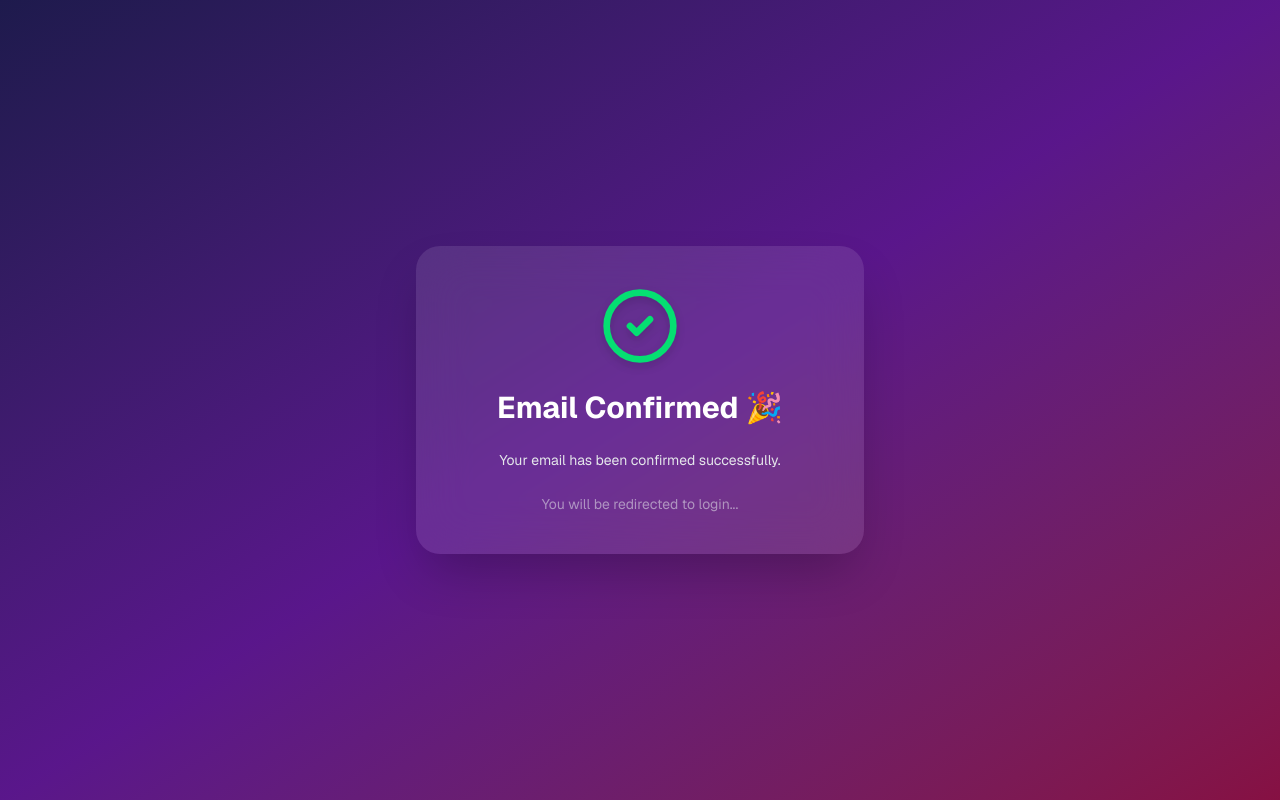
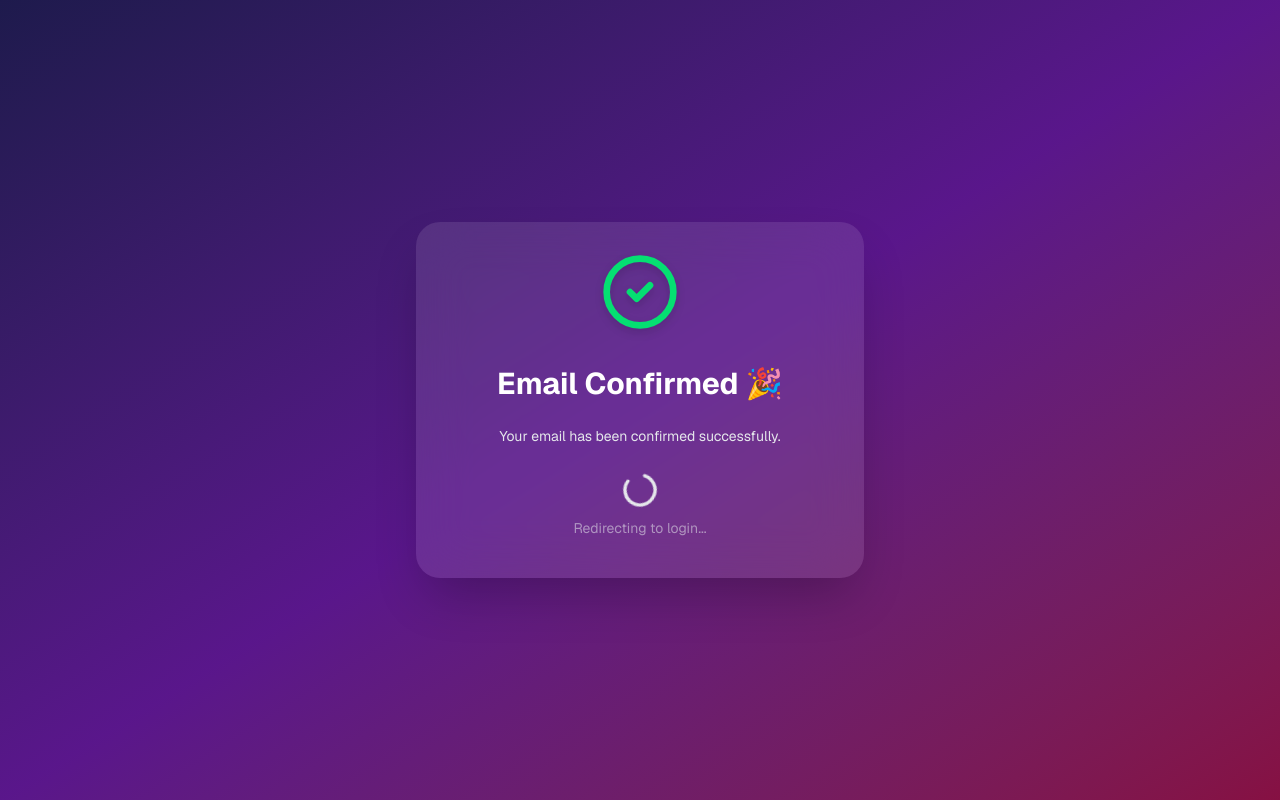
Before and after one commit to Devvfong/qiiweb, a Next.js app: page /auth/callback in a window 1280 px wide. Both pictures are taken after a click on the button "Go to Login". Built offline with nearby package versions, Linux system fonts and the light colour scheme.

Commit message:
confirm redirected done and testing confirm navigation back v2.5

```diff
--- a/app/auth/callback/page.tsx
+++ b/app/auth/callback/page.tsx
@@ -2,7 +2,7 @@
 
 import { useState } from "react";
 import { useRouter } from "next/navigation";
-import { CheckCircle2 } from "lucide-react";
+import { CheckCircle2, Loader2 } from "lucide-react";
 import { Button } from "@/components/ui/button";
 
 export default function AuthCallbackPage() {
@@ -15,18 +15,21 @@ export default function AuthCallbackPage() {
   };
 
   return (
-    <div className="flex min-h-[100vh] items-center justify-center bg-gradient-to-br from-indigo-950 via-purple-900 to-pink-900 text-white">
+    <div className="flex min-h-[100vh] items-center justify-center bg-gradient-to-br from-indigo-950 via-purple-900 to-pink-900 text-white px-4">
       <div className="p-10 rounded-3xl bg-white/10 backdrop-blur-xl shadow-2xl max-w-md w-full text-center space-y-6 animate-fade-in">
-        <CheckCircle2 className="mx-auto w-20 h-20 text-green-400 drop-shadow-lg" />
+        <CheckCircle2 className="mx-auto w-20 h-20 text-green-400 drop-shadow-lg animate-bounce" />
         <h1 className="text-3xl font-bold">Email Confirmed 🎉</h1>
         <p className="text-sm text-gray-200">
           Your email has been confirmed successfully.
         </p>
 
         {redirecting ? (
-          <p className="text-sm text-gray-200 animate-pulse">
-            You will be redirected to login...
-          </p>
+          <div className="flex flex-col items-center space-y-2">
+            <Loader2 className="w-10 h-10 text-gray-200 animate-spin" />
+            <p className="text-sm text-gray-200 animate-pulse">
+              Redirecting to login...
+            </p>
+          </div>
         ) : (
           <Button
             onClick={handleGoToLogin}
```
